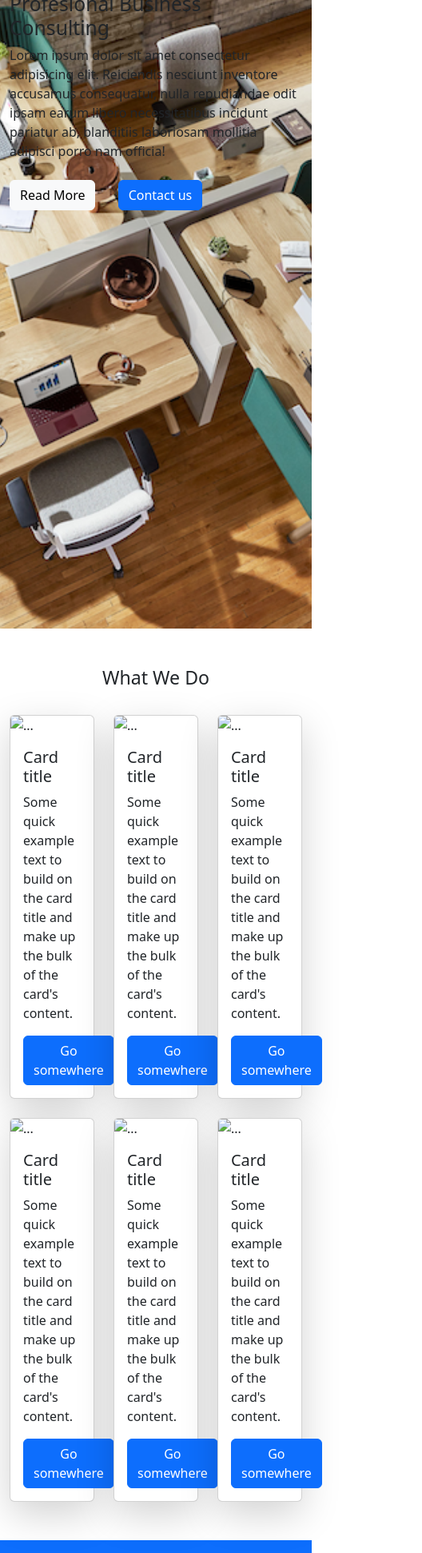
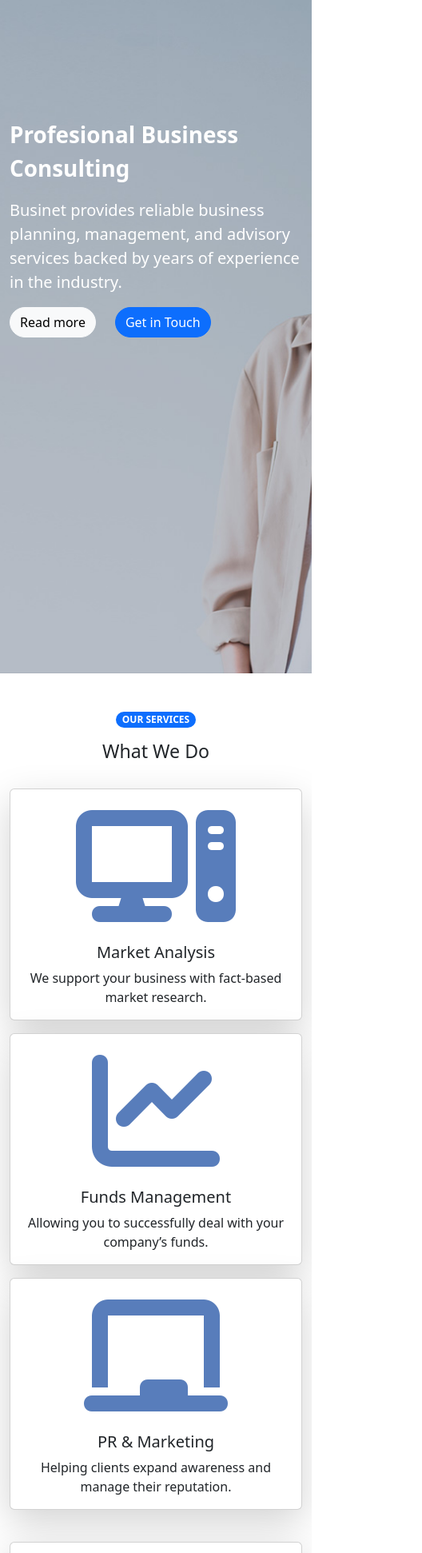
Before and after one commit to 16Aisyah/Week8Task, a plain HTML site: page index.html in a window 390 px wide. Shown: the part 58-2000 px from the top of the page at 80% size, 528 px wide, since content can reach past the window. Drawn offline with nearby package versions, Linux system fonts and the light colour scheme.

Commit message:
adding some update

```diff
--- a/index.html
+++ b/index.html
@@ -8,112 +8,143 @@
   <link href="https://cdn.jsdelivr.net/npm/bootstrap@5.3.0-alpha3/dist/css/bootstrap.min.css" rel="stylesheet"
     integrity="sha384-KK94CHFLLe+nY2dmCWGMq91rCGa5gtU4mk92HdvYe+M/SXH301p5ILy+dN9+nJOZ" crossorigin="anonymous">
   <link rel="stylesheet" href="tugas.css">
+  <script src="https://cdn.jsdelivr.net/npm/bootstrap@5.3.0-alpha3/dist/js/bootstrap.bundle.min.js"
+    integrity="sha384-ENjdO4Dr2bkBIFxQpeoTz1HIcje39Wm4jDKdf19U8gI4ddQ3GYNS7NTKfAdVQSZe"
+    crossorigin="anonymous"></script>
+  <script src="https://kit.fontawesome.com/e8be776e05.js" crossorigin="anonymous"></script>
 </head>
 
 <body>
-  <script src="https://cdn.jsdelivr.net/npm/bootstrap@5.3.0-alpha3/dist/js/bootstrap.bundle.min.js"
-    integrity="sha384-ENjdO4Dr2bkBIFxQpeoTz1HIcje39Wm4jDKdf19U8gI4ddQ3GYNS7NTKfAdVQSZe"
-    crossorigin="anonymous"></script>
+  <nav class="navbar navbar-expand-lg bg-body-tertiary">
+    <div class="container">
+      <a class="navbar-brand">
+        <img src="gambar3.png" style="width: 150px;">
+      </a>
+      <button class="navbar-toggler" type="button" data-bs-toggle="collapse" data-bs-target="#navbarSupportedContent"
+        aria-controls="navbarSupportedContent" aria-expanded="false" aria-label="Toggle navigation">
+        <span class="navbar-toggler-icon"></span>
+      </button>
+      <div class="collapse navbar-collapse" id="navbarSupportedContent">
+        <ul class="navbar-nav me-auto mb-2 mb-lg-0">
+          <li class="nav-item">
+            <a class="nav-link active" aria-current="page">Home</a>
+          </li>
+          <li class="nav-item">
+            <a class="nav-link">About Us</a>
+          </li>
+          <li class="nav-item">
+            <a class="nav-link">Typography</a>
+          </li>
+          <li class="nav-item">
+            <a class="nav-link">Contact Us</a>
+          </li>
+        </ul>
+        <form class="d-flex" role="search">
+          <button class="btn btn-outline-primary" type="submit" style="border-radius: 20px;">Sign In</button>
+        </form>
+      </div>
+    </div>
+  </nav>
   <div class="jumbotron">
     <div class="container">
       <div class="row">
-        <div class="col-md-8 mt-5">
-          <h2>Profesional Business Consulting</h2>
+        <div class="col-md-8" style="margin-top: 150px;">
+          <p class="fs-1 fw-bold">Profesional Business Consulting</p>
         </div>
       </div>
       <div class="row">
         <div class="col-md-6">
-          <p1>Lorem ipsum dolor sit amet consectetur adipisicing elit. Reiciendis nesciunt inventore accusamus
-            consequatur,
-            nulla repudiandae odit ipsam earum libero necessitatibus incidunt pariatur ab, blanditiis laboriosam
-            mollitia
-            adipisci porro nam officia!</p1>
+          <p class="fs-5">
+            Businet provides reliable business planning, management, and advisory services backed by years of experience
+            in the industry.
+          </p>
         </div>
       </div>
-      <div class="row mt-4">
-        <div class="col">
-          <button type="button" class="btn btn-light">Read More</button>
-          <button type="button" class="btn btn-primary ms-4">Contact us</button>
-        </div>
+      <div class="d-flex justify-content-start flex-wrap">
+        <button type="button" class="btn btn-light" style="border-radius: 20px;">Read more</button>
+        <button type="button" class="btn btn-primary ms-4" style="border-radius: 20px;">Get in Touch</button>
       </div>
     </div>
   </div>
 
   <div class="container mb-5">
     <div class="d-flex justify-content-center mt-5">
+      <span class="badge rounded-pill text-bg-primary text-uppercase">our services</span>
+    </div>
+    <div class="d-flex justify-content-center mt-3">
       <h3>What We Do</h3>
     </div>
     <div class="row mt-4">
-      <div class="col-4">
+      <div class="col-md-4 mb-3">
         <div class="card shadow-lg">
-          <img src="..." class="card-img-top" alt="...">
+          <div class="d-flex justify-content-center mt-3">
+            <i class="fa-solid fa-computer fa-10x" style="color: #587dbb;"></i>
+          </div>
           <div class="card-body">
-            <h5 class="card-title">Card title</h5>
-            <p class="card-text">Some quick example text to build on the card title and make up the bulk of the card's
-              content.</p>
-            <a href="#" class="btn btn-primary">Go somewhere</a>
+            <h5 class="card-title text-center">Market Analysis</h5>
+            <p class="card-text text-center">We support your business with fact-based market research.</p>
           </div>
 
         </div>
       </div>
-      <div class="col-4">
+      <div class="col-md-4 mb-3">
         <div class="card shadow-lg">
-          <img src="..." class="card-img-top" alt="...">
+          <div class="d-flex justify-content-center mt-3">
+            <i class="fa-solid fa-chart-line fa-10x" style="color: #587dbb;"></i>
+          </div>
           <div class="card-body">
-            <h5 class="card-title">Card title</h5>
-            <p class="card-text">Some quick example text to build on the card title and make up the bulk of the card's
-              content.</p>
-            <a href="#" class="btn btn-primary">Go somewhere</a>
+            <h5 class="card-title text-center">Funds Management</h5>
+            <p class="card-text text-center">Allowing you to successfully deal with your company’s funds.</p>
           </div>
 
         </div>
       </div>
-      <div class="col-4">
+      <div class="col-md-4 mb-3">
         <div class="card shadow-lg">
-          <img src="..." class="card-img-top" alt="...">
+          <div class="d-flex justify-content-center mt-3">
+            <i class="fa-solid fa-chalkboard fa-10x" style="color: #587dbb;"></i>
+          </div>
           <div class="card-body">
-            <h5 class="card-title">Card title</h5>
-            <p class="card-text">Some quick example text to build on the card title and make up the bulk of the card's
-              content.</p>
-            <a href="#" class="btn btn-primary">Go somewhere</a>
+            <h5 class="card-title text-center">PR & Marketing</h5>
+            <p class="card-text text-center">Helping clients expand awareness and manage their reputation.</p>
           </div>
 
         </div>
       </div>
     </div>
     <div class="row mt-4">
-      <div class="col-4">
+      <div class="col-md-4 mb-3">
         <div class="card shadow-lg">
-          <img src="..." class="card-img-top" alt="...">
+          <div class="d-flex justify-content-center mt-3">
+            <i class="fa-solid fa-list-ul fa-10x" style="color: #587dbb;"></i>
+          </div>
           <div class="card-body">
-            <h5 class="card-title">Card title</h5>
-            <p class="card-text">Some quick example text to build on the card title and make up the bulk of the card's
-              content.</p>
-            <a href="#" class="btn btn-primary">Go somewhere</a>
+            <h5 class="card-title text-center">Business Planning</h5>
+            <p class="card-text text-center">Creating an efficient business plan designed to fit your company.</p>
           </div>
 
         </div>
       </div>
-      <div class="col-4">
+      <div class="col-md-4 mb-3">
         <div class="card shadow-lg">
-          <img src="..." class="card-img-top" alt="...">
+          <div class="d-flex justify-content-center mt-3">
+            <i class="fa-solid fa-magnifying-glass fa-10x" style="color: #587dbb;"></i>
+          </div>
           <div class="card-body">
-            <h5 class="card-title">Card title</h5>
-            <p class="card-text">Some quick example text to build on the card title and make up the bulk of the card's
-              content.</p>
-            <a href="#" class="btn btn-primary">Go somewhere</a>
+            <h5 class="card-title text-center">Audit</h5>
+            <p class="card-text text-center">Deep and detailed investigation of your company’s activity.</p>
           </div>
 
         </div>
       </div>
-      <div class="col-4">
+      <div class="col-md-4 mb-3">
         <div class="card shadow-lg">
-          <img src="..." class="card-img-top" alt="...">
+          <div class="d-flex justify-content-center mt-3">
+            <i class="fa-regular fa-comments fa-10x" style="color: #587dbb;"></i>
+          </div>
           <div class="card-body">
-            <h5 class="card-title">Card title</h5>
-            <p class="card-text">Some quick example text to build on the card title and make up the bulk of the card's
-              content.</p>
-            <a href="#" class="btn btn-primary">Go somewhere</a>
+            <h5 class="card-title text-center">Consulting</h5>
+            <p class="card-text text-center">Focusing on our clients’ most critical issues and opportunities.</p>
           </div>
 
         </div>
@@ -124,13 +155,44 @@
   <div class="p-3 bg-primary text-white">
     <div class="container mb-5 mt-5">
       <div class="row">
-        <div class="col-md-6">
-          <img class="shadow-lg" src="gambar1.png" style="width: 500px;border-radius: 5px;">
+        <div class="col-md-6 mb-3">
+          <img class="shadow-lg img-fluid" src="gambar4.jpg" style="width: 500px;border-radius: 5px;">
         </div>
         <div class="col-md-6">
-          <p>Lorem ipsum, dolor sit amet consectetur adipisicing elit. Voluptatum esse nostrum consequatur nam
-            accusantium quaerat necessitatibus maxime eius animi cum, et ipsum iusto ullam velit laborum. Voluptates
-            beatae amet nihil!</p>
+          <div class="container">
+            <div class="row mb-3">
+              <div class="col">
+                <span class="badge rounded-pill text-bg-secondary text-uppercase">About BUSINET</span>
+              </div>
+            </div>
+            <div class="row mb-3">
+              <div class="col">
+                <h1>
+                  A Few Words About Us
+                </h1>
+              </div>
+            </div>
+            <p>
+              Our consulting company is a leading firm of business managers and advisors with offices across the USA. We
+              aim to provide you:
+            </p>
+            <div class="row mb-3">
+              <div class="col">
+                <ul>
+                  <li>
+                    Quality research & analysis
+                  </li>
+                  <li>
+                    Business advisory experience
+                  </li>
+                  <li>
+                    Reliable company management
+                  </li>
+                </ul>
+              </div>
+            </div>
+            <button type="button" class="btn btn-light" style="border-radius: 20px;">Read more</button>
+          </div>
         </div>
       </div>
     </div>
--- a/tugas.css
+++ b/tugas.css
@@ -1,5 +1,5 @@
 .jumbotron {
-    background-image: url("gambar1.png");
+    background-image: url("gambar2.jpg");
     background-size: cover;
     background-position: center center;
     height: 100vh;
```
Also changed, not shown: gambar2.jpg (added), gambar3.png (added), gambar4.jpg (added).
